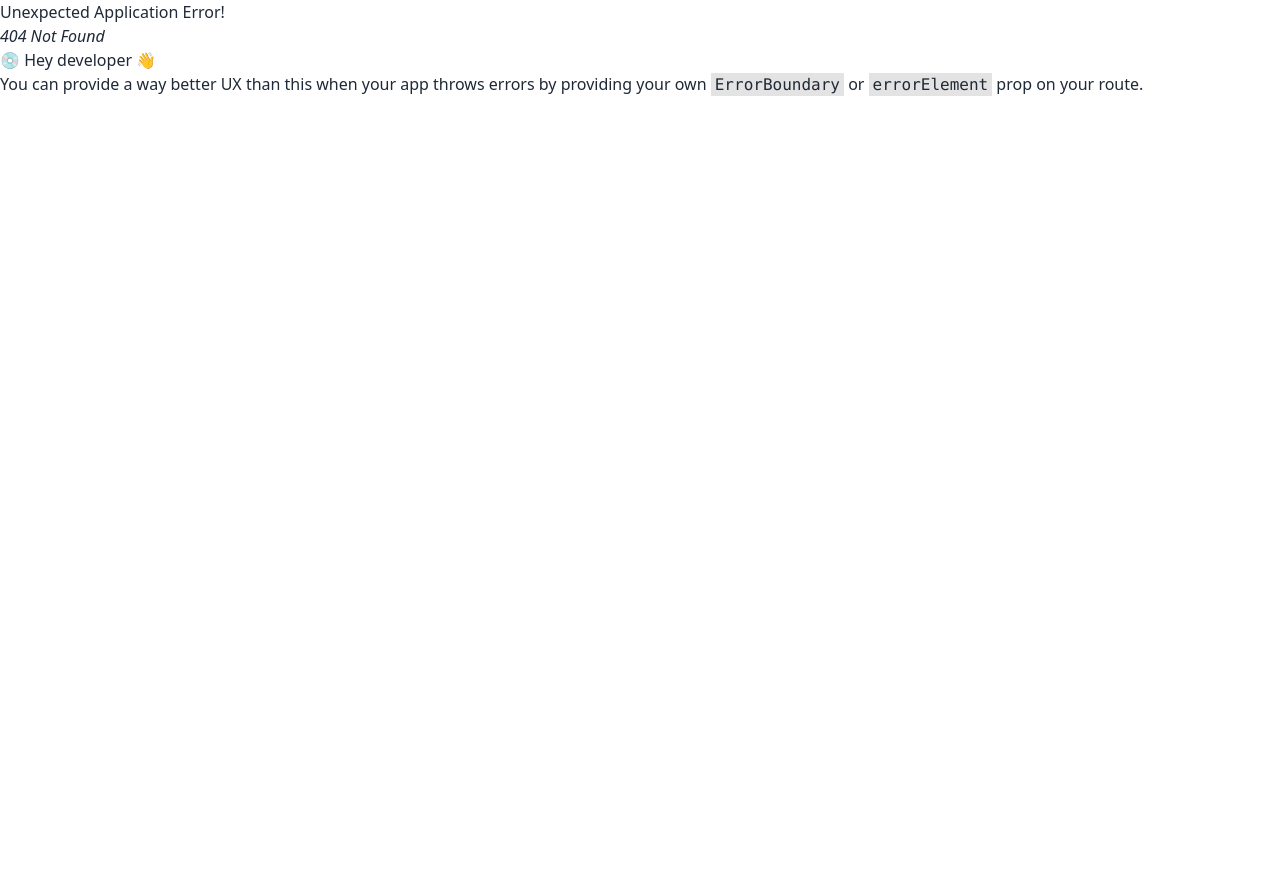
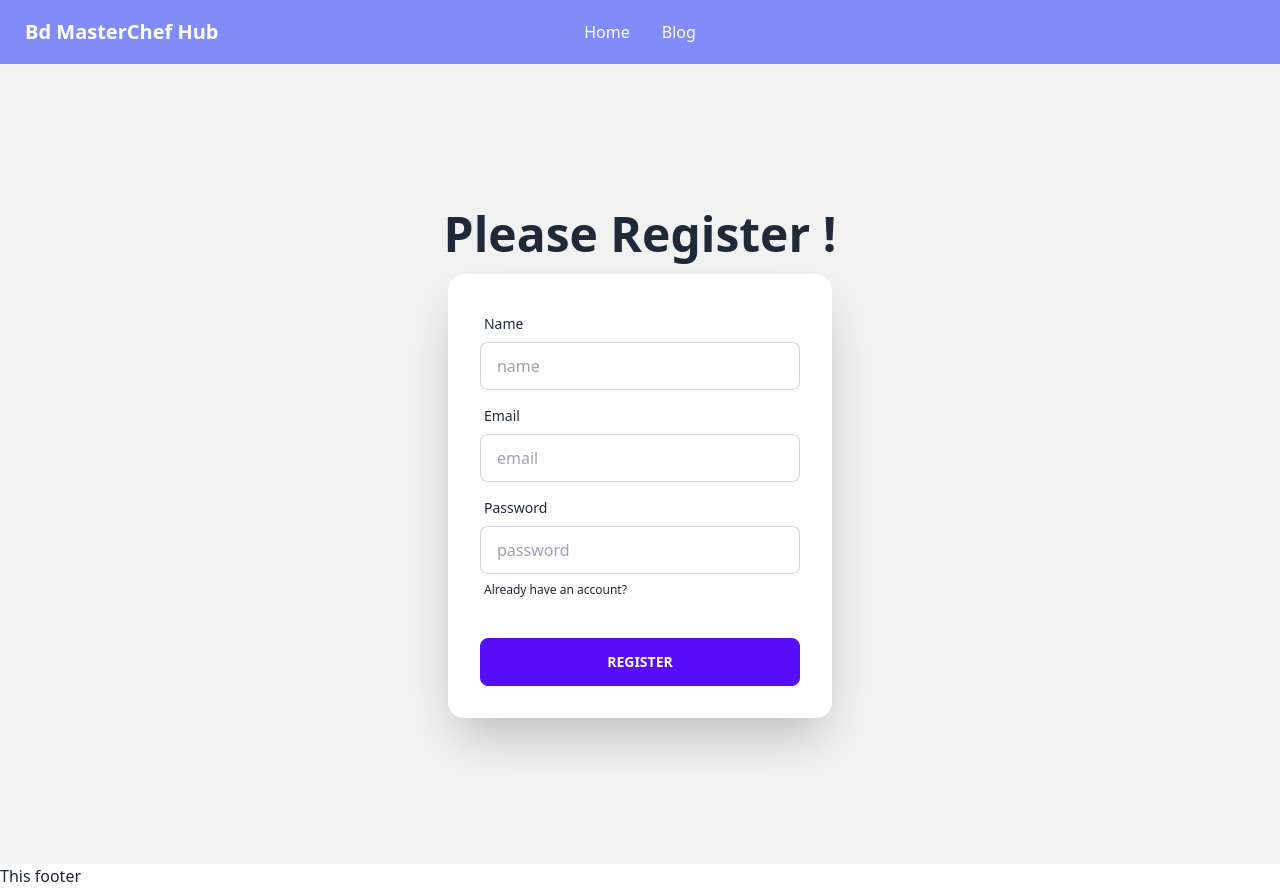
Before and after one commit to sadmansakib811/bd-master-chef-hub-client, a React (Vite) app: page /register in a window 1280 px wide. Before the commit this address had no page. Before the commit the page ends 800 px from the top, so only its background shows below. Built offline with nearby package versions, Linux system fonts and the light colour scheme; no server answers.

Commit message:
auth added login and reg added

```diff
--- a/src/components/Header/Header.jsx
+++ b/src/components/Header/Header.jsx
@@ -1,25 +1,30 @@
 /* eslint-disable no-unused-vars */
 import React from 'react';
+import { Link } from 'react-router-dom';
 
 
 const Header = () => {
+
     return (
         <div>
             {/* navbar start*/}
-            <div className="navbar bg-base-100">
+            <div className="navbar bg-indigo-400">
   <div className="navbar-start">
 
-    <a className="btn btn-ghost normal-case text-xl">daisyUI</a>
+    <a className="btn btn-ghost normal-case text-xl text-white">Bd MasterChef Hub</a>
   </div>
   <div className="navbar-center hidden lg:flex">
-    <ul className="menu menu-horizontal px-1">
-      <li><a>Item 1</a></li>
-      <li><a>Item 2</a></li>
-      <li><a>Item 3</a></li>
+    <ul className="menu menu-horizontal px-1 text-white">
+      <li><Link to='/'>Home</Link></li>
+      <li><Link to='/blog'>Blog</Link></li>
+
     </ul>
   </div>
   <div className="navbar-end">
-    <a className="btn">Get started</a>
+  {/* onClick={handleLogout} */}
+
+        {/* {user? <span className='text-white'>welcome {user?.email} <button >SignOut</button></span>  : <span> <Link to='/login'><button>SignIn</button></Link>  </span>} */}
+
   </div>
 </div>
             {/* navbar end */}
--- a/src/components/HomePage/HomePage.jsx
+++ b/src/components/HomePage/HomePage.jsx
@@ -3,7 +3,20 @@ import React from 'react';
 const HomePage = () => {
     return (
         <div>
-            <h1>this is home</h1>
+            {/* banner section */}
+
+<div className="hero min-h-screen" style={{ backgroundImage: `url("https://wallpaperaccess.com/full/5393830.jpg")` }}>
+  <div className="hero-overlay bg-opacity-60"></div>
+  <div className="hero-content text-center text-neutral-content">
+    <div className="max-w-md">
+      <h1 className="mb-5 text-5xl font-bold">Welcome to BD MasterChef Hub</h1>
+      <p className="mb-5">Here you will find all kind of chefs of Bangladesh who are expert in their field making bangladeshi cuisine</p>
+      <button className="btn btn-primary">Get Started</button>
+    </div>
+  </div>
+</div>
+            {/* banner ends here */}
+
         </div>
     );
 };
--- /dev/null
+++ b/src/components/Login.jsx
@@ -0,0 +1,81 @@
+import React, { useContext } from 'react';
+import { Link } from 'react-router-dom';
+import { AuthContext } from './providers/AuthProviders';
+
+
+const Login = () => {
+
+    const { signIn, signInWithGoogle } = useContext(AuthContext);
+
+    const handleLogin = event => {
+        event.preventDefault();
+
+        const form = event.target;
+        const email = form.email.value;
+        const password = form.password.value;
+        console.log(email, password);
+
+        signIn(email, password)
+            .then(result => {
+                const loggedUser = result.user;
+                console.log(loggedUser);
+                form.reset();
+            })
+            .catch(error => {
+                console.log(error)
+            })
+    }
+
+    const handleGoogleSignIn = () => {
+        signInWithGoogle()
+        .then(result => {
+            const loggedUser = result.user;
+            console.log(loggedUser);
+        })
+        .catch(error => {
+            console.log(error)
+        })
+    }
+
+    return (
+        <div className="hero min-h-screen bg-base-200">
+            <div className="hero-content flex-col">
+                <div className="text-center">
+                    <h1 className="text-5xl font-bold">Please Login !</h1>
+                </div>
+                <div className="card flex-shrink-0 w-full max-w-sm shadow-2xl bg-base-100">
+                    <form onSubmit={handleLogin} className="card-body">
+                        <div className="form-control">
+                            <label className="label">
+                                <span className="label-text">Email</span>
+                            </label>
+                            <input type="email" name='email' placeholder="email" className="input input-bordered" required />
+                        </div>
+                        <div className="form-control">
+                            <label className="label">
+                                <span className="label-text">Password</span>
+                            </label>
+                            <input type="password" name='password' placeholder="password" className="input input-bordered" required />
+                            <label className="label">
+                                <a href="#" className="label-text-alt link link-hover">Forgot password?</a>
+                            </label>
+                        </div>
+                        <div className="form-control mt-6">
+                            <button className="btn btn-primary">Login</button>
+                        </div>
+                    </form>
+                    <p className='mb-4 ml-8'>
+                        <Link to="/register" className="label-text-alt link link-hover">
+                            New to Auth Master? Please Register
+                        </Link>
+                    </p>
+                    <div>
+                    <button onClick={handleGoogleSignIn} className="btn btn-primary">Google</button>
+                    </div>
+                </div>
+            </div>
+        </div>
+    );
+};
+
+export default Login;
--- /dev/null
+++ b/src/components/Register.jsx
@@ -0,0 +1,69 @@
+import React, { useContext } from 'react';
+import { Link } from 'react-router-dom';
+import { AuthContext } from './providers/AuthProviders';
+
+
+const Register = () => {
+
+    const { user, createUser } = useContext(AuthContext);
+
+    const handleRegister = event => {
+        event.preventDefault();
+
+        const form = event.target;
+        const name = form.name.value;
+        const email = form.email.value;
+        const password = form.password.value;
+        console.log(name, email, password);
+
+        createUser(email, password)
+            .then(result => {
+                const loggedUser = result.user;
+                console.log(loggedUser);
+                form.reset();
+            })
+            .catch(error => {
+                console.log(error)
+            })
+    }
+
+    return (
+        <div className="hero min-h-screen bg-base-200">
+            <div className="hero-content flex-col">
+                <div className="text-center">
+                    <h1 className="text-5xl font-bold">Please Register !</h1>
+                </div>
+                <div className="card flex-shrink-0 w-full max-w-sm shadow-2xl bg-base-100">
+                    <form onSubmit={handleRegister} className="card-body">
+                        <div className="form-control">
+                            <label className="label">
+                                <span className="label-text">Name</span>
+                            </label>
+                            <input type="text" name='name' placeholder="name" className="input input-bordered" required />
+                        </div>
+                        <div className="form-control">
+                            <label className="label">
+                                <span className="label-text">Email</span>
+                            </label>
+                            <input type="email" name='email' placeholder="email" className="input input-bordered" required />
+                        </div>
+                        <div className="form-control">
+                            <label className="label">
+                                <span className="label-text">Password</span>
+                            </label>
+                            <input type="password" name='password' placeholder="password" className="input input-bordered" required />
+                            <label className="label">
+                                <Link to="/login" className="label-text-alt link link-hover">Already have an account?</Link>
+                            </label>
+                        </div>
+                        <div className="form-control mt-6">
+                            <button className="btn btn-primary">Register</button>
+                        </div>
+                    </form>
+                </div>
+            </div>
+        </div>
+    );
+};
+
+export default Register;
--- /dev/null
+++ b/src/components/providers/AuthProviders.jsx
@@ -0,0 +1,62 @@
+import React, { createContext, useEffect, useState } from 'react';
+import { GoogleAuthProvider, createUserWithEmailAndPassword, getAuth, onAuthStateChanged, signInWithEmailAndPassword, signInWithPopup, signOut } from "firebase/auth";
+import app from '../../firebase/firebase.config';
+
+
+export const AuthContext = createContext(null);
+
+const auth = getAuth(app);
+const googleAuthProvider = new GoogleAuthProvider();
+
+
+const AuthProviders = ({children}) => {
+    const [user, setUser] = useState(null);
+    const [loading, setLoading] = useState(true);
+
+    const createUser = (email, password) =>{
+        return createUserWithEmailAndPassword(auth, email, password);
+    }
+
+    const signIn = (email, password) => {
+        return signInWithEmailAndPassword(auth, email, password);
+    }
+
+    const signInWithGoogle = () =>{
+        return signInWithPopup(auth, googleAuthProvider);
+    }
+
+    const logOut = () =>{
+        return signOut(auth);
+    }
+
+    // observe auth state change
+    useEffect( () =>{
+        const unsubscribe = onAuthStateChanged(auth, currentUser => {
+            console.log('auth state change', currentUser);
+            setUser(currentUser);
+            setLoading(false);
+        });
+
+        return () =>{
+            unsubscribe();
+        }
+
+    }, [])
+
+    const authInfo = {
+        user,
+        loading,
+        createUser,
+        signIn,
+        signInWithGoogle,
+        logOut
+    }
+
+    return (
+        <AuthContext.Provider value={authInfo}>
+            {children}
+        </AuthContext.Provider>
+    );
+};
+
+export default AuthProviders;
--- a/src/main.jsx
+++ b/src/main.jsx
@@ -5,6 +5,10 @@ import './index.css'
 import { RouterProvider, createBrowserRouter } from 'react-router-dom';
 import Home from './Layout/Home.jsx';
 import HomePage from './components/HomePage/HomePage.jsx';
+import Login from './components/Login.jsx';
+
+import Register from './components/Register.jsx';
+import AuthProviders from './components/providers/AuthProviders.jsx';
 const router = createBrowserRouter([
   {
     path: "/",
@@ -14,12 +18,23 @@ const router = createBrowserRouter([
         path: "/",
         element: <HomePage></HomePage>,
       },
+      {
+        path: "/login",
+        element: <Login></Login>,
+      },
+      {
+        path: "/register",
+        element: <Register></Register>
+      },
+
 
     ],
   },
 ]);
 ReactDOM.createRoot(document.getElementById('root')).render(
   <React.StrictMode>
+    <AuthProviders>
     <RouterProvider router={router} />
+    </AuthProviders>
   </React.StrictMode>,
 )
```
Also changed, not shown: src/Layout/Home.jsx (+6 -7 lines), src/assets/banner.jpg (added).
